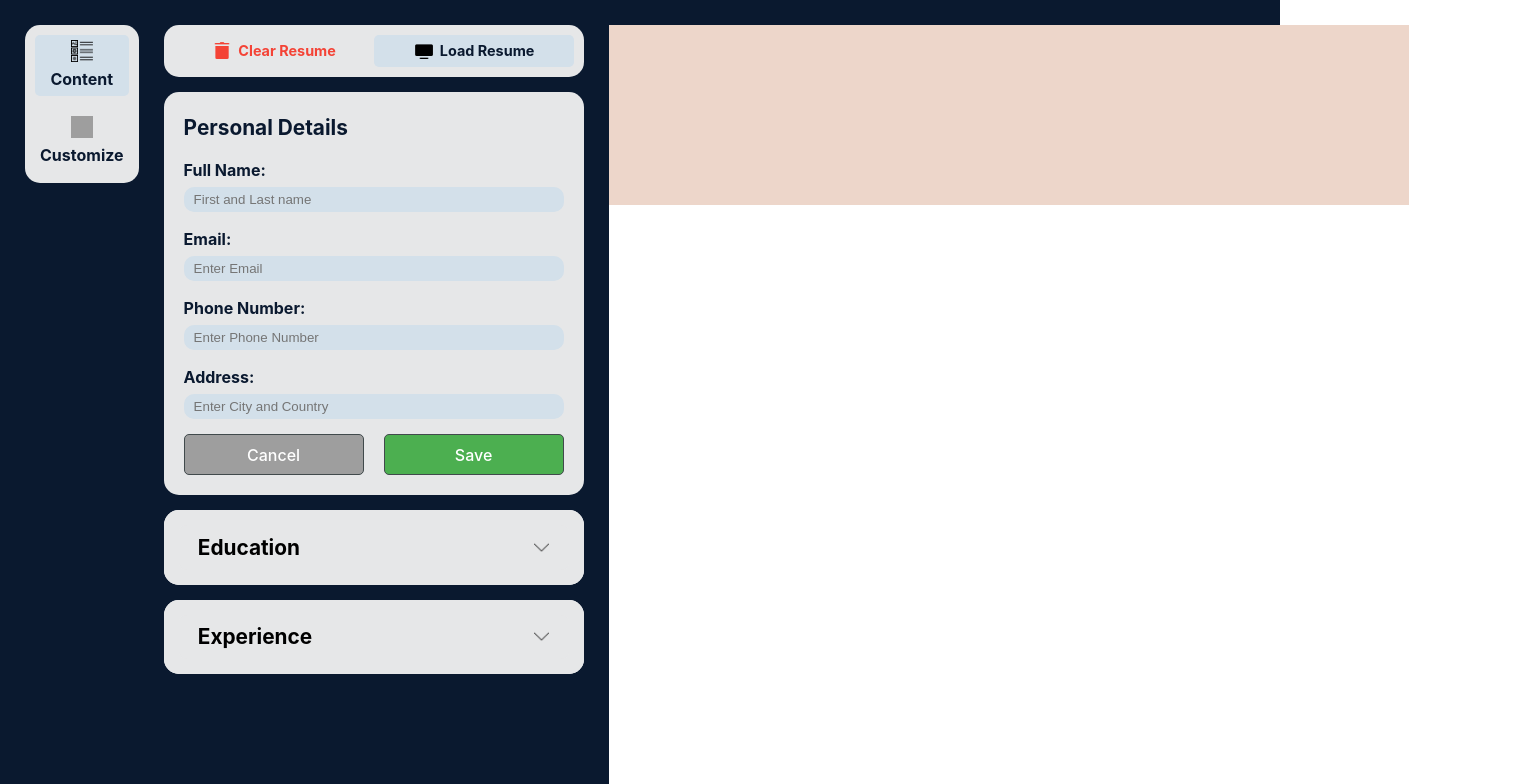
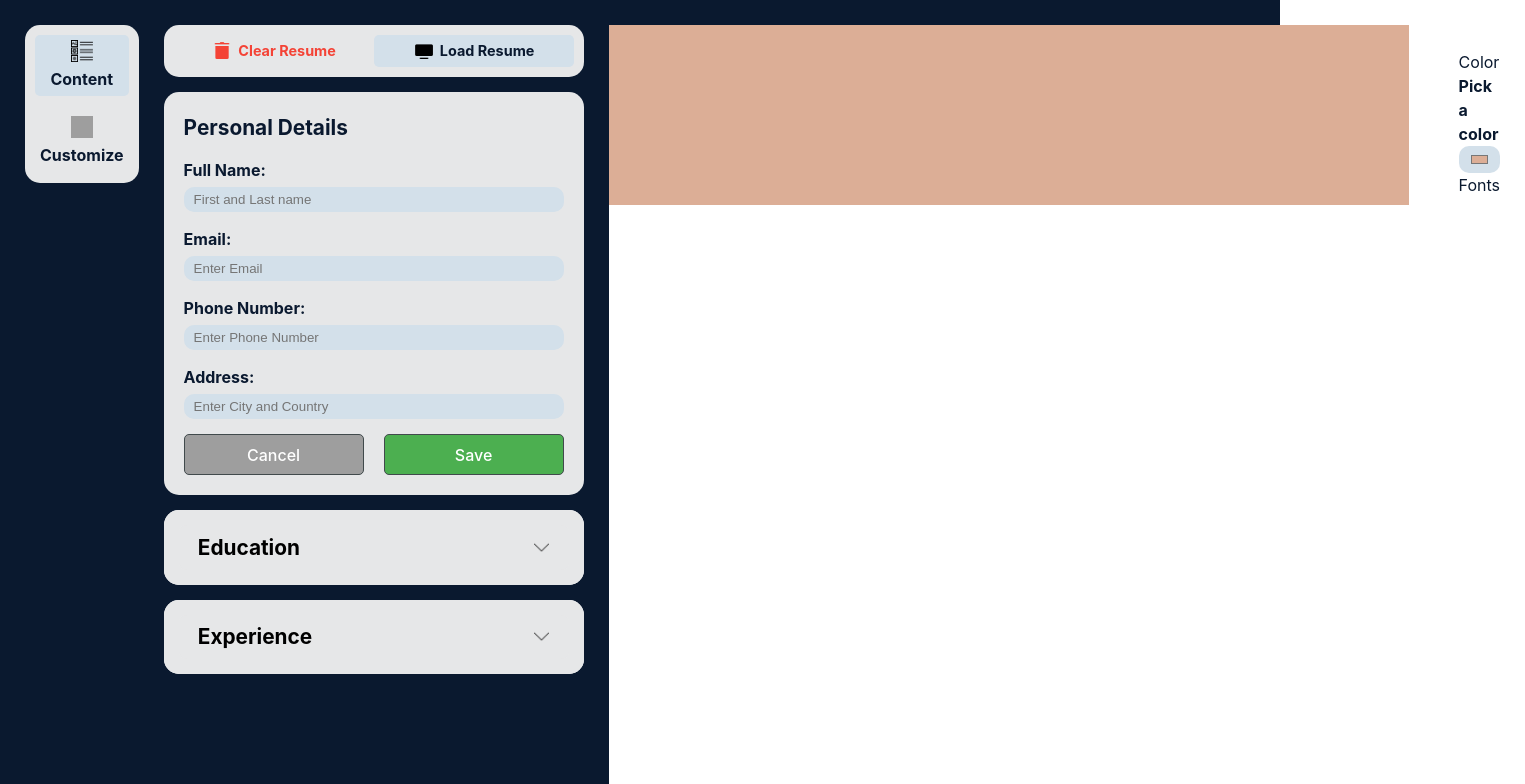
Before and after one commit to Godlearningtocode/resume, a React (Vite) app: page / in a window 1280 px wide. Shown: the top 784 px of the page, 1525 px wide, since content can reach past the window. Built offline with nearby package versions, Linux system fonts and the light colour scheme; grey boxes are pictures that could not be loaded.

Commit message:
feat: logic for color picker

```diff
--- a/src/App.css
+++ b/src/App.css
@@ -345,7 +345,7 @@ button:focus, button:focus-visible {
   align-items: center;
   width: calc(100% - 80px);
   gap: 10px;
-  background-color: rgba(220, 174, 150, 0.5);
+  background-color: #dcae96;
   padding: 25px 40px;
   min-height: 130px;
 }
@@ -419,3 +419,9 @@ button:focus, button:focus-visible {
   max-width: 583px;
   word-wrap: break-word;
 }
+
+#customizeSectionContainer {
+  background-color: white;
+  height: fit-content;
+  padding: 25px;
+}
--- a/src/App.jsx
+++ b/src/App.jsx
@@ -3,12 +3,15 @@ import AppendEducationComponent from "./education";
 import AppendExperienceComponent from "./experience";
 import AppendPersonalComponent from "./personal";
 import DisplayResume from "./resumeDisplay";
+import CustomizeComponent from "./customize";
 import "./App.css";
 
 function App() {
   const [personalDetailsInfo, setPersonalDetailsInfo] = useState([]);
   const [educationDetailsInfo, setEducationDetailsInfo] = useState([]);
   const [experienceDetailsInfo, setExperienceDetailsInfo] = useState([]);
+  const [myFont, setMyFont] = useState("");
+  const [myColor, setMyColor] = useState("#dcae96")
 
   function CustomPageRender() {
     if(document.querySelector('.activeSection')) {
@@ -23,6 +26,8 @@ function App() {
       document.querySelector('#contentSection').classList.add('activeSection')
     }
   }
+
+  console.log(myColor)
 
   return (
     <>
@@ -74,8 +79,9 @@ function App() {
         </div>
         <div id="rightSide">
           <div id="displaySection">
-            <DisplayResume personalDetailsInfo={personalDetailsInfo} educationDetailsInfo={educationDetailsInfo} experienceDetailsInfo={experienceDetailsInfo} />
+            <DisplayResume personalDetailsInfo={personalDetailsInfo} educationDetailsInfo={educationDetailsInfo} experienceDetailsInfo={experienceDetailsInfo} myColor={myColor} />
           </div>
+          <CustomizeComponent myColor={myColor} setMyColor={setMyColor} />
         </div>
       </div>
     </>
--- /dev/null
+++ b/src/customize.jsx
@@ -0,0 +1,16 @@
+export default function CustomizeComponent({myfont, setMyFont, myColor, setMyColor}) {
+    return (
+        <div id="customizeSectionContainer">
+            <div id="colorPickerContainer">
+                <div className="customizeHeading">Color</div>
+                <div id="colorPickerCard">
+                    <label htmlFor="colorPicker">Pick a color</label>
+                    <input type="color" id="colorPicker" value={myColor} onChange={(e) => setMyColor(e.target.value)}/>
+                </div>
+            </div>
+            <div id="fontContainer">
+                <div className="customizeHeading">Fonts</div>
+            </div>
+        </div>
+    )
+}
--- a/src/resumeDisplay.jsx
+++ b/src/resumeDisplay.jsx
@@ -5,6 +5,7 @@ export default function DisplayResume({
   personalDetailsInfo,
   educationDetailsInfo,
   experienceDetailsInfo,
+  myColor
 }) {
   function DisplayEducationResume() {
     return (
@@ -13,7 +14,10 @@ export default function DisplayResume({
         <div id="educationContainer">
           {educationDetailsInfo.map((element, i) => {
             return (
-                <div className="educationCard" key={element.school + element.degree + i}>
+              <div
+                className="educationCard"
+                key={element.school + element.degree + i}
+              >
                 <div className="educationCardLeft">
                   <div className="timePeriod">
                     {element.startDate} - {element.endDate}
@@ -31,38 +35,11 @@ export default function DisplayResume({
           })}
         </div>
       </div>
-    )
+    );
   }
 
-  useEffect(() => {
-    DisplayEducationResume()
-  }, [personalDetailsInfo, educationDetailsInfo, experienceDetailsInfo])
-
+  function DisplayExperienceResume() {
     return (
-    <div id="resumeSection">
-      <div id="personalDetailsSection">
-        <div className="topSection">
-          <div id="nameHeading">{personalDetailsInfo.fullName}</div>
-        </div>
-        <div className="bottomSection">
-          <div id="emailContainer">
-            <img src="" alt="" className="emailLogo" />
-            <div id="emailHeading">{personalDetailsInfo.email}</div>
-          </div>
-          <div id="numberSection">
-            <img src="" alt="" className="phoneLogo" />
-            <div id="phoneHeading">{personalDetailsInfo.phoneNumber}</div>
-          </div>
-          <div id="locationContainer">
-            <img src="" alt="" className="locationLogo" />
-            <div className="locationHeading">{personalDetailsInfo.address}</div>
-          </div>
-        </div>
-      </div>
-      {educationDetailsInfo.length > 0 && (
-        <DisplayEducationResume />
-      )}
-      {experienceDetailsInfo.length > 0 && (
       <div id="experienceDetailsSection">
       <div id="experienceHeading">Professional Experience</div>
       <div id="experienceContainer">
@@ -93,7 +70,32 @@ export default function DisplayResume({
         })}
       </div>
     </div>
-      )}
+    )
+  }
+
+  return (
+    <div id="resumeSection">
+      <div id="personalDetailsSection" style={{backgroundColor: myColor}}>
+        <div className="topSection">
+          <div id="nameHeading">{personalDetailsInfo.fullName}</div>
+        </div>
+        <div className="bottomSection">
+          <div id="emailContainer">
+            <img src="" alt="" className="emailLogo" />
+            <div id="emailHeading">{personalDetailsInfo.email}</div>
+          </div>
+          <div id="numberSection">
+            <img src="" alt="" className="phoneLogo" />
+            <div id="phoneHeading">{personalDetailsInfo.phoneNumber}</div>
+          </div>
+          <div id="locationContainer">
+            <img src="" alt="" className="locationLogo" />
+            <div className="locationHeading">{personalDetailsInfo.address}</div>
+          </div>
+        </div>
+      </div>
+      {educationDetailsInfo.length > 0 && <DisplayEducationResume />}
+      {experienceDetailsInfo.length > 0 && <DisplayExperienceResume />}
     </div>
   );
 }
```
Also changed, not shown: src/personal.jsx (+5 -2 lines). Lines whose indentation alone changed are shown as unchanged.
